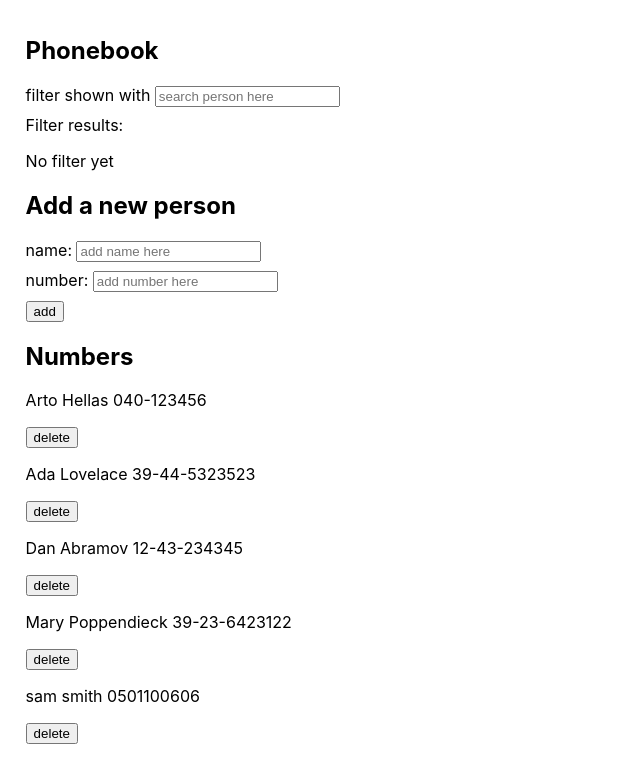
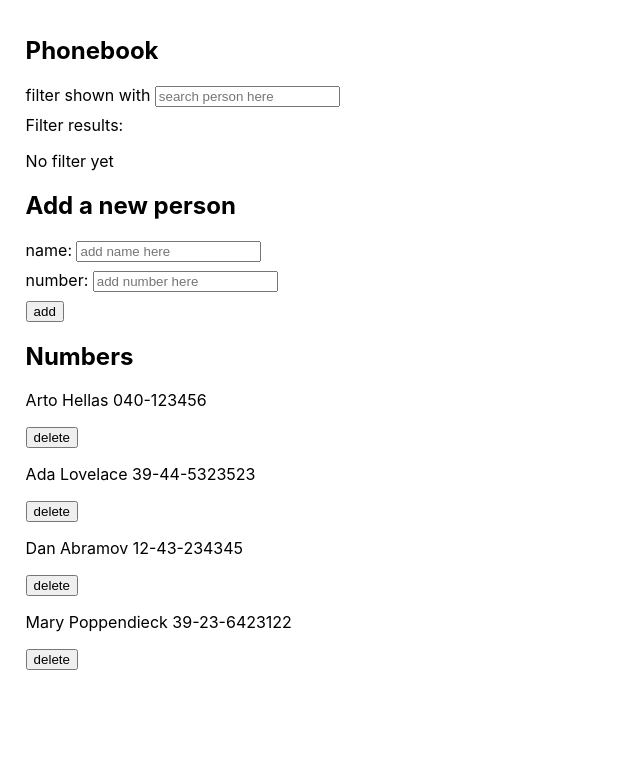
Before and after one commit to luxjoshyua/FullStackOpen, a React (Create React App) app in the folder part2/phonebook/: page / in a window 1280 px wide. Shown: the top 782 px of the page, without its empty margins (0-640 px from the left). Built offline with nearby package versions, Linux system fonts and the light colour scheme; data requests are answered from the project's data file.

Commit message:
delete request working

```diff
--- a/part2/phonebook/db.json
+++ b/part2/phonebook/db.json
@@ -1,29 +1,8 @@
 {
   "persons": [
-    {
-      "name": "Arto Hellas",
-      "number": "040-123456",
-      "id": 1
-    },
-    {
-      "name": "Ada Lovelace",
-      "number": "39-44-5323523",
-      "id": 2
-    },
-    {
-      "name": "Dan Abramov",
-      "number": "12-43-234345",
-      "id": 3
-    },
-    {
-      "name": "Mary Poppendieck",
-      "number": "39-23-6423122",
-      "id": 4
-    },
-    {
-      "name": "sam smith",
-      "id": 5,
-      "number": "0501100606"
-    }
+    { "name": "Arto Hellas", "number": "040-123456", "id": 1 },
+    { "name": "Ada Lovelace", "number": "39-44-5323523", "id": 2 },
+    { "name": "Dan Abramov", "number": "12-43-234345", "id": 3 },
+    { "name": "Mary Poppendieck", "number": "39-23-6423122", "id": 4 }
   ]
 }
--- a/part2/phonebook/src/App.js
+++ b/part2/phonebook/src/App.js
@@ -1,4 +1,5 @@
 import { useState, useEffect } from 'react';
+import axios from 'axios';
 import { Persons } from './components/Persons';
 import { Filter } from './components/Filter';
 import { PersonForm } from './components/PersonForm';
@@ -9,6 +10,8 @@ const App = () => {
   const [persons, setPersons] = useState([]);
   const [newName, setNewName] = useState('');
   const [newNumber, setNewNumber] = useState('');
+
+  const baseURL = `http://localhost:3001/persons`;
 
   useEffect(() => {
     getAll()
@@ -45,12 +48,16 @@ const App = () => {
   };
 
   const deleteUser = (id) => {
-    console.log('button being pressed successfully!');
-    const person = persons.find((p) => p.id === id);
+    // axios.delete(`http://localhost:3001/persons/${id}`).then((response) => {
+    //   const del = persons.filter((p) => p.id !== id);
+    //   console.log(response);
+    //   setPersons(del);
+    // });
 
-    // run delete here
-    handleDelete(id).then((person) => {
-      setPersons(persons.map((person) => (person.id !== id ? person : null)));
+    handleDelete(id).then((response) => {
+      const del = persons.filter((p) => p.id !== id);
+      setPersons(del);
+      console.log('delete response', response);
     });
   };
 
--- a/part2/phonebook/src/components/Person.js
+++ b/part2/phonebook/src/components/Person.js
@@ -1,12 +1,12 @@
 import React from 'react';
 
-const Person = ({ person: { name, number }, onClick }) => {
+const Person = ({ person, person: { name, number }, onClick }) => {
   return (
     <>
       <p>
         {name} {number}
       </p>
-      <button style={{ display: 'inline' }} onClick={onClick}>
+      <button style={{ display: 'inline' }} onClick={() => onClick(person.id)}>
         delete
       </button>
     </>
```
